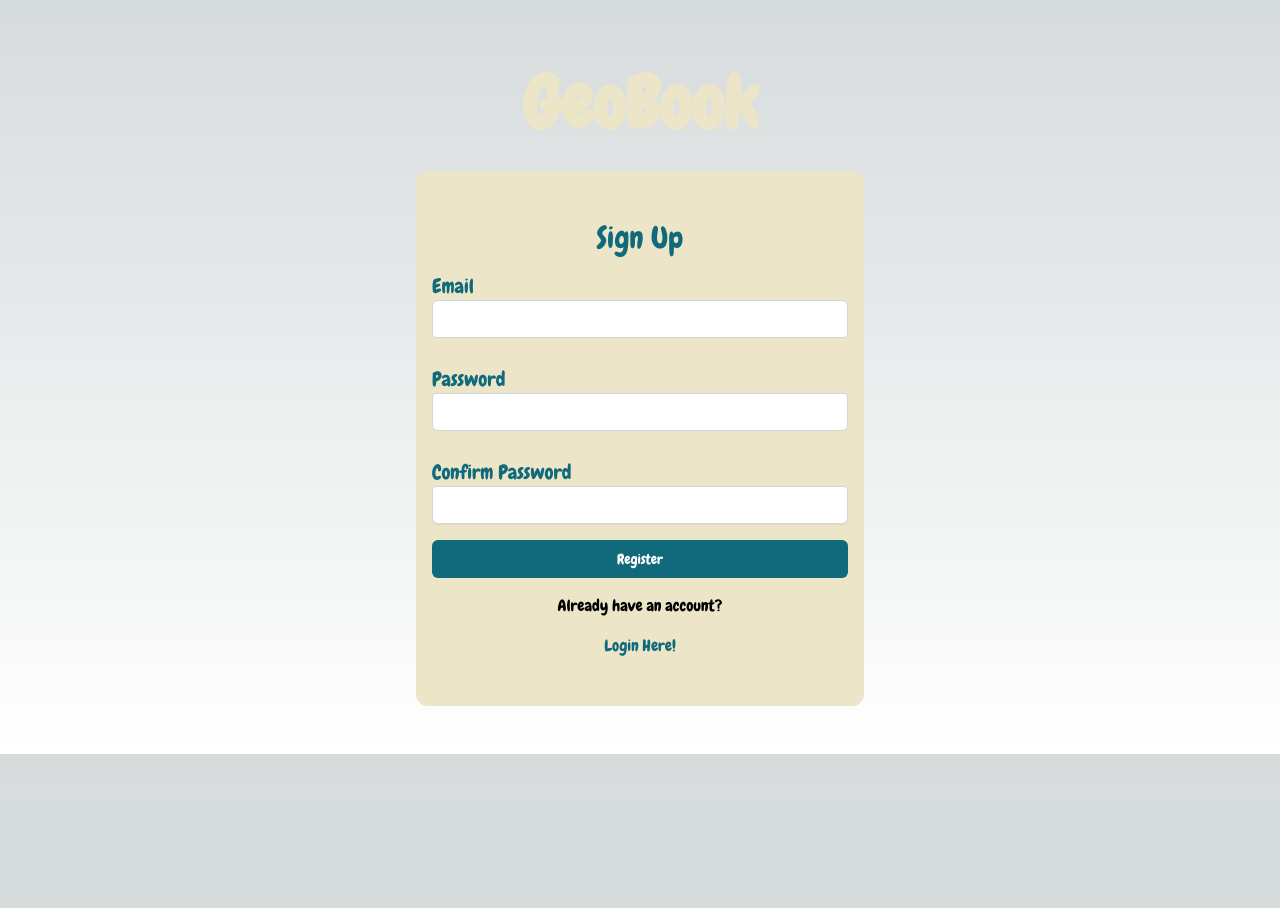
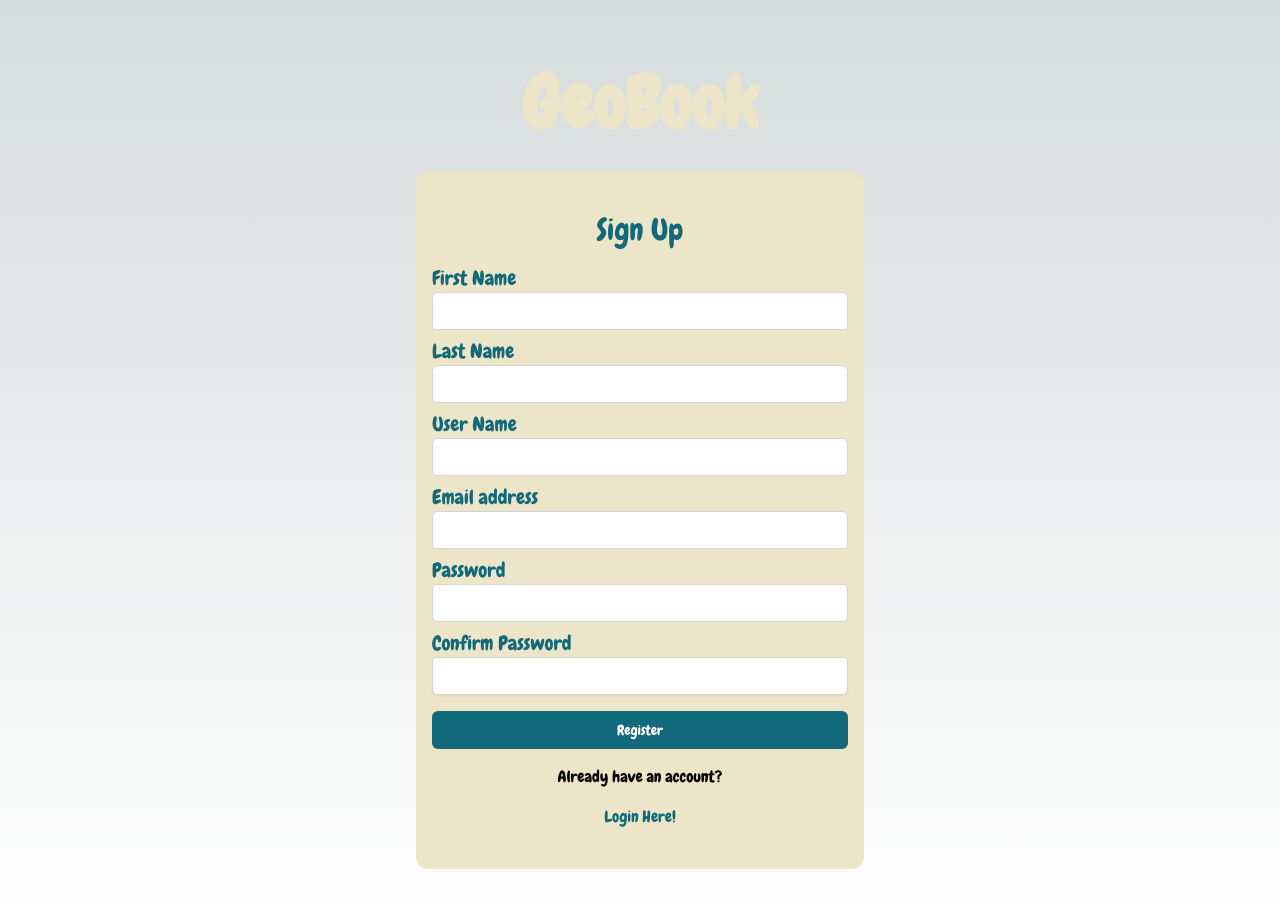
Before and after one commit to joazeiro/COP4331-BigProject, a Next.js app: page /register in a window 1280 px wide. Shown: the top 908 px of the page. Before the commit the page ends 800 px from the top, so only its background shows below. Built offline with nearby package versions, Linux system fonts and the light colour scheme.

Commit message:
Add files via upload

```diff
--- a/src/app/layout.js
+++ b/src/app/layout.js
@@ -8,7 +8,7 @@ const chewy = Chewy({
 })
 export const metadata = {
   title: 'GeoBook',
-  description: 'Discuss The Fun of Traveling',
+  description: 'Discuss The Fun of Traveling'
 }
 
 export default function RootLayout({ children }) {
--- a/src/components/LoginForm.js
+++ b/src/components/LoginForm.js
@@ -15,19 +15,26 @@ const LoginForm = () => {
     <div>
         <form className = "bg-secondary py-10 px-4 space-y-4 rounded-xl" onSubmit={handleSubmit}>
             <div className = "text-center text-fourth text-3xl ">Login</div>
-            <div className="rounded-md shadow-sm -space-y-px text-fourth text-xl">Email
+            <div className="rounded-md shadow-sm -space-y-px">
                 <div>
-                    <label htmlFor="email-address" className="sr-only text-fourth text-lg">Email</label>
-                    <input id="email-address" name="email" type="email" required
+                    <label htmlFor="email-address" className="text-fourth text-xl">Email</label>
+                    <input
+                        id="email-address"
+                        name="email"
+                        type="email"
+                        required
                         className="appearance-none rounded relative block w-full px-3 py-2 border border-gray-300 placeholder-gray-500 text-gray-900 rounded-t-md focus:outline-none focus:ring-indigo-500 focus:border-indigo-500 focus:z-10 sm:text-sm"
                         value={username}
                         onChange={e => setUsername(e.target.value)}
                     />
                 </div>
-                <br />
-                <div>Password
-                    <label htmlFor="password" className="sr-only text-fourth">Password</label>
-                    <input id="password" name="password" type="password" required
+                <div>
+                    <label htmlFor="password" className="text-fourth mt-2 block text-xl">Password</label>
+                    <input
+                        id="password"
+                        name="password"
+                        type="password"
+                        required
                         className="appearance-none rounded relative block w-full px-3 py-2 border border-gray-300 placeholder-gray-500 text-gray-900 rounded-b-md focus:outline-none focus:ring-indigo-500 focus:border-indigo-500 focus:z-10 sm:text-sm"
                         value={password}
                         onChange={e => setPassword(e.target.value)}
@@ -36,8 +43,8 @@ const LoginForm = () => {
             </div>
 
             <div className="flex items-center justify-between">
-                <div className="text-sm">
-                    <a href="#" className="font-xl text-fourth hover:text-indigo-500">
+                <div className="text-md">
+                    <a href="#" className="font-xl text-fourth hover:text-black">
                         Forgot your password?
                     </a>
                 </div>
--- a/src/components/RegisterForm.js
+++ b/src/components/RegisterForm.js
@@ -12,30 +12,76 @@ const RegisterForm = () => {
 }
   return (
     <div>
-        <form className = "bg-secondary py-12 px-4 space-y-4 rounded-xl" onSubmit={handleSubmit}>
+        <form className = "bg-secondary py-10 px-4 space-y-4 rounded-xl" onSubmit={handleSubmit}>
             <div className = "text-center text-fourth text-3xl ">Sign Up</div>
-            <div className="rounded-md shadow-sm -space-y-px text-fourth text-xl">Email
+            <div className="rounded-md shadow-sm -space-y-px text-fourth text-xl">
                 <div>
-                    <label htmlFor="email-address" className="sr-only">Email address</label>
-                    <input id="email-address" name="email" type="email" required
+                    <label htmlFor="first-name">First Name</label>
+                    <input
+                        id="first_name"
+                        name="first_name"
+                        type="text"
+                        required
                         className="appearance-none rounded relative block w-full px-3 py-2 border border-gray-300 placeholder-gray-500 text-gray-900 rounded-t-md focus:outline-none focus:ring-indigo-500 focus:border-indigo-500 focus:z-10 sm:text-sm"
                         value={username}
                         onChange={e => setUsername(e.target.value)}
                     />
                 </div>
-                <br />
-                <div>Password
-                    <label htmlFor="password" className="sr-only">Password</label>
-                    <input id="password" name="password" type="password" required
+                <div>
+                    <label htmlFor="last-name" className="mt-2 block">Last Name</label>
+                    <input
+                        id="last_name"
+                        name="last_name"
+                        type="text"
+                        required
+                        className="appearance-none rounded relative block w-full px-3 py-2 border border-gray-300 placeholder-gray-500 text-gray-900 rounded-t-md focus:outline-none focus:ring-indigo-500 focus:border-indigo-500 focus:z-10 sm:text-sm"
+                        value={username}
+                        onChange={e => setUsername(e.target.value)}
+                    />
+                </div>
+                <div>
+                    <label htmlFor="user-name" className="mt-2 block">User Name</label>
+                    <input
+                        id="username"
+                        name="username"
+                        type="text"
+                        required
+                        className="appearance-none rounded relative block w-full px-3 py-2 border border-gray-300 placeholder-gray-500 text-gray-900 rounded-t-md focus:outline-none focus:ring-indigo-500 focus:border-indigo-500 focus:z-10 sm:text-sm"
+                        value={username}
+                        onChange={e => setUsername(e.target.value)}
+                    />
+                </div>
+                <div>
+                    <label htmlFor="email-address" className="mt-2 block">Email address</label>
+                    <input
+                        id="email-address"
+                        name="email"
+                        type="email"
+                        required
+                        className="appearance-none rounded relative block w-full px-3 py-2 border border-gray-300 placeholder-gray-500 text-gray-900 rounded-t-md focus:outline-none focus:ring-indigo-500 focus:border-indigo-500 focus:z-10 sm:text-sm"
+                        value={username}
+                        onChange={e => setUsername(e.target.value)}
+                    />
+                </div>
+                <div>
+                    <label htmlFor="password" className="mt-2 block">Password</label>
+                    <input
+                        id="password"
+                        name="password"
+                        type="password"
+                        required
                         className="appearance-none rounded relative block w-full px-3 py-2 border border-gray-300 placeholder-gray-500 text-gray-900 rounded-b-md focus:outline-none focus:ring-indigo-500 focus:border-indigo-500 focus:z-10 sm:text-sm"
                         value={password}
                         onChange={e => setPassword(e.target.value)}
                     />
                 </div>
-                <br />
-                <div>Confirm Password
-                    <label htmlFor="password" className="sr-only">Confirm Password</label>
-                    <input id="confirmPassword" name="password" type="password" required
+                <div>
+                    <label htmlFor="password" className="mt-2 block">Confirm Password</label>
+                    <input
+                        id="confirmPassword"
+                        name="password"
+                        type="password"
+                        required
                         className="appearance-none rounded relative block w-full px-3 py-2 border border-gray-300 placeholder-gray-500 text-gray-900 rounded-b-md focus:outline-none focus:ring-indigo-500 focus:border-indigo-500 focus:z-10 sm:text-sm"
                         value={password}
                         onChange={e => setPassword(e.target.value)}
```
Lines whose indentation alone changed are shown as unchanged.
